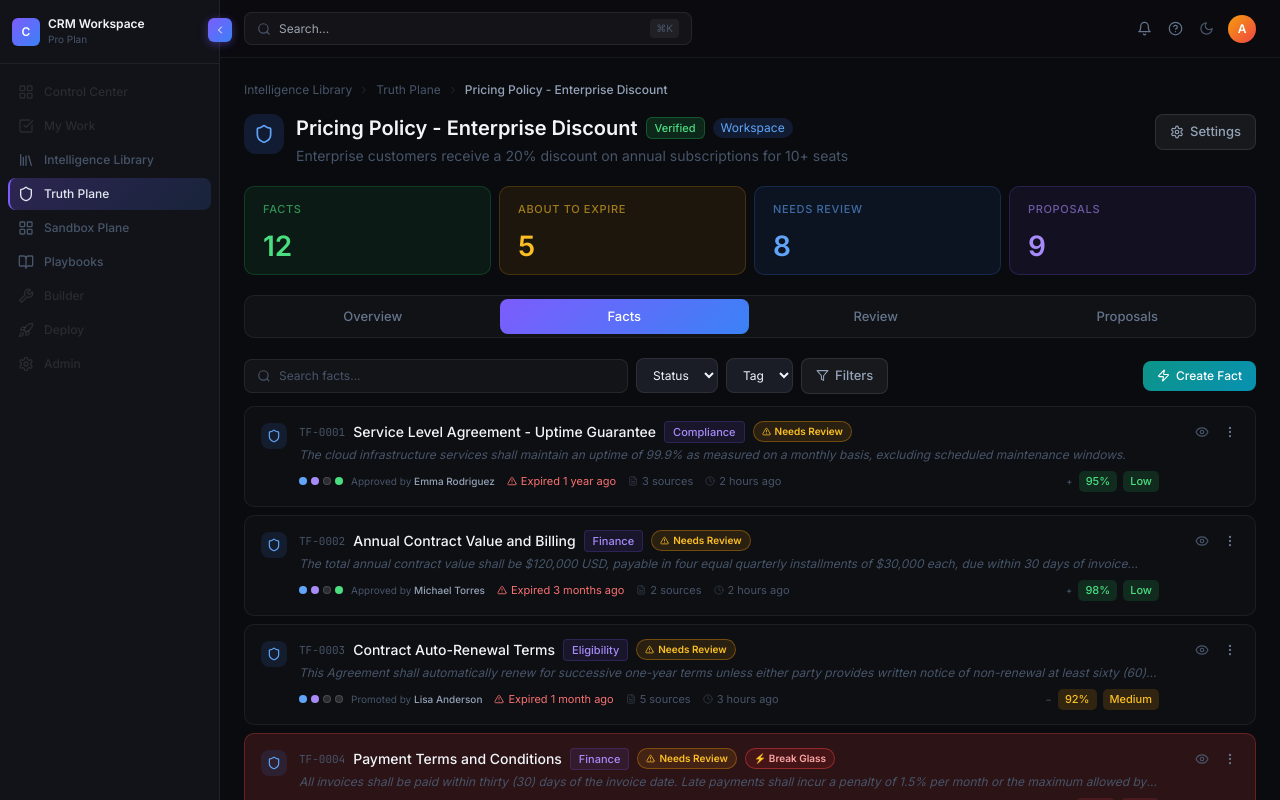
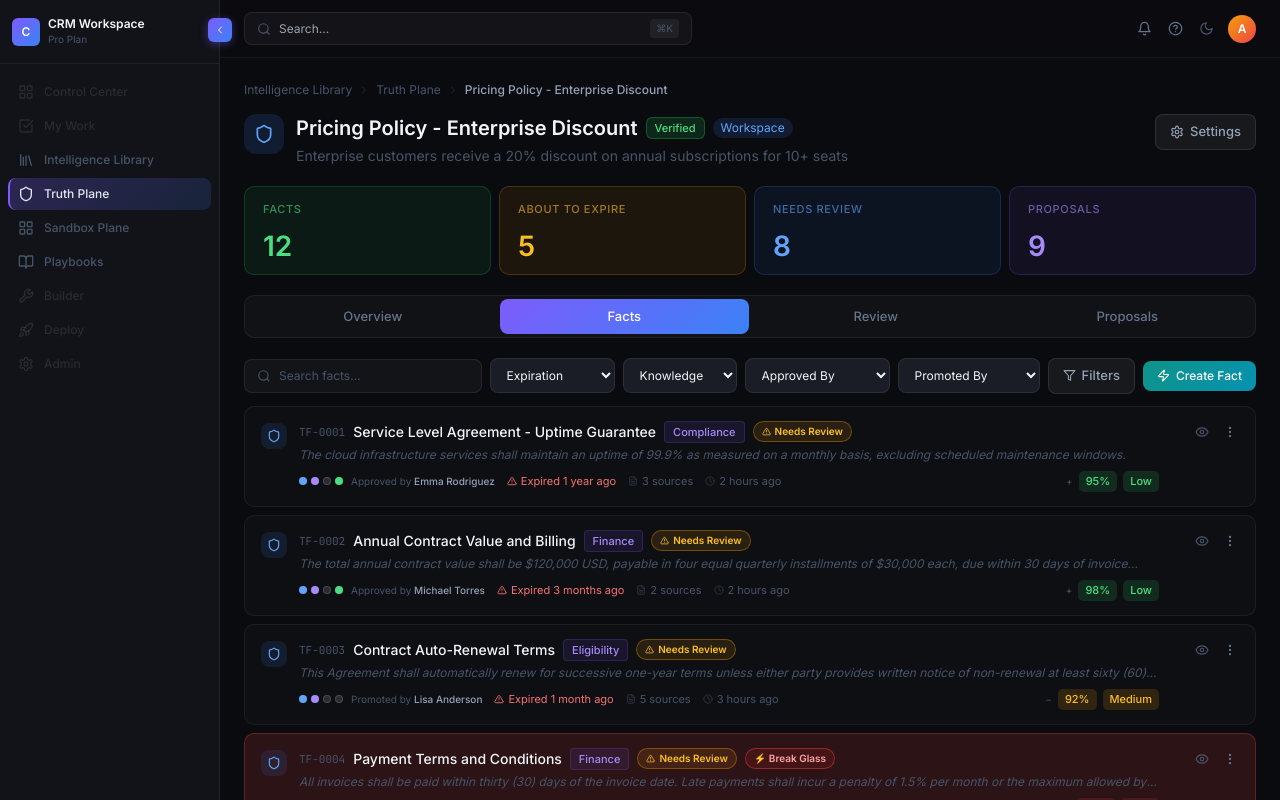
Before and after one commit to lexpaniagua-prod/governance-studio-V1, a React (Vite) app: page /governance-studio-V1/truth-plane/1 in a window 1280 px wide. Both pictures are taken after a click on the button "Facts". Built offline with nearby package versions, Linux system fonts and the light colour scheme.

Commit message:
Truth plane facts tab filters homologation

```diff
--- a/src/components/modules/truth-plane/TruthPlaneDetail.jsx
+++ b/src/components/modules/truth-plane/TruthPlaneDetail.jsx
@@ -335,8 +335,8 @@ function FactSlideOut({ fact, onClose, onExpand, onPropose, onBreakGlass, bgReco
         <div className="mt-4 space-y-3">
           {/* Summary bar */}
           <div className="flex items-center justify-between">
-            <p className="section-label">Source Claims</p>
-            <span className="text-[10px] text-text-muted">{evidence.length} claim{evidence.length !== 1 ? 's' : ''} · ranked by confidence</span>
+            <p className="section-label">Sources</p>
+            <span className="text-[10px] text-text-muted">{evidence.length} source{evidence.length !== 1 ? 's' : ''} · ranked by confidence</span>
           </div>
 
           {evidence.length === 0 ? (
@@ -1837,6 +1837,10 @@ export default function TruthPlaneDetail() {
   ]
   const [selectedFact, setSelectedFact]       = useState(null)
   const [showFilters, setShowFilters]         = useState(false)
+  const [factFilterExpiry,    setFactFilterExpiry]    = useState('All')
+  const [factFilterKB,        setFactFilterKB]        = useState('All')
+  const [factFilterApproved,  setFactFilterApproved]  = useState('All')
+  const [factFilterPromoted,  setFactFilterPromoted]  = useState('All')
   const [proposeFact, setProposeFact]         = useState(null)
   const [pendingApproval, setPendingApproval] = useState(null) // { item, onConfirm }
   const [breakGlassFact, setBreakGlassFact]  = useState(null)
@@ -2157,10 +2161,70 @@ export default function TruthPlaneDetail() {
 
           return (
             <div className="space-y-3">
-              <div className="flex items-center gap-2">
+              <div className="flex items-center gap-2 flex-wrap">
                 <SearchBar placeholder="Search facts..." value="" onChange={() => {}} />
-                <select className="input-base text-xs px-3 py-2" style={{ width: 'auto' }}><option>Status</option></select>
-                <select className="input-base text-xs px-3 py-2" style={{ width: 'auto' }}><option>Tag</option></select>
+
+                {/* Expiration */}
+                <select
+                  className="input-base text-xs px-3 py-2"
+                  style={{ width: 'auto' }}
+                  value={factFilterExpiry}
+                  onChange={e => setFactFilterExpiry(e.target.value)}>
+                  <option value="All">Expiration</option>
+                  <option value="Expired">Expired</option>
+                  <option value="Expiring Soon">Expiring Soon</option>
+                  <option value="Valid">Valid</option>
+                </select>
+
+                {/* Knowledge Base */}
+                <select
+                  className="input-base text-xs px-3 py-2"
+                  style={{ width: 'auto' }}
+                  value={factFilterKB}
+                  onChange={e => setFactFilterKB(e.target.value)}>
+                  <option value="All">Knowledge</option>
+                  <option value="Finance">Finance</option>
+                  <option value="Compliance">Compliance</option>
+                  <option value="Eligibility">Eligibility</option>
+                  <option value="Legal">Legal</option>
+                  <option value="Operations">Operations</option>
+                  <option value="Contracts">Contracts</option>
+                </select>
+
+                {/* Approved By */}
+                <select
+                  className="input-base text-xs px-3 py-2"
+                  style={{ width: 'auto' }}
+                  value={factFilterApproved}
+                  onChange={e => setFactFilterApproved(e.target.value)}>
+                  <option value="All">Approved By</option>
+                  <option>Sarah Chen</option>
+                  <option>Michael Torres</option>
+                  <option>Emma Wilson</option>
+                  <option>James Rodriguez</option>
+                  <option>Lisa Anderson</option>
+                  <option>David Kim</option>
+                  <option>James Park</option>
+                  <option>Emma Rodriguez</option>
+                </select>
+
+                {/* Promoted By */}
+                <select
+                  className="input-base text-xs px-3 py-2"
+                  style={{ width: 'auto' }}
+                  value={factFilterPromoted}
+                  onChange={e => setFactFilterPromoted(e.target.value)}>
+                  <option value="All">Promoted By</option>
+                  <option>James Park</option>
+                  <option>Alex Kim</option>
+                  <option>Lisa Anderson</option>
+                  <option>Sarah Chen</option>
+                  <option>Emma Rodriguez</option>
+                  <option>David Kim</option>
+                  <option>Michael Torres</option>
+                  <option>Alex Rivera</option>
+                </select>
+
                 <button className="btn-secondary gap-1.5" onClick={() => setShowFilters(true)}>
                   <Filter size={13} /> Filters
                 </button>
@@ -3471,17 +3535,40 @@ export default function TruthPlaneDetail() {
 
       {showFilters && (
         <AllFiltersPanel onClose={() => setShowFilters(false)}>
-          <FilterSection label="Status">
-            {['All','Active','Archived','Draft','Under Review'].map(o => <button key={o} className="filter-pill">{o}</button>)}
+          <FilterSection label="Lifecycle / Expiration">
+            {['Expired', 'Expiring Soon (30 days)', 'Valid'].map(o => (
+              <button key={o} className="filter-pill">{o}</button>
+            ))}
           </FilterSection>
-          <FilterSection label="Scope">
-            {['Global','Regional','Departmental','Project-specific'].map(o => <button key={o} className="filter-pill">{o}</button>)}
+          <FilterSection label="Knowledge Base">
+            {['Finance', 'Compliance', 'Eligibility', 'Legal', 'Operations', 'Contracts'].map(o => (
+              <button key={o} className="filter-pill">{o}</button>
+            ))}
           </FilterSection>
-          <FilterSection label="Category">
-            {['Policy','Procedure','Requirement','Guideline','Standard'].map(o => <button key={o} className="filter-pill">{o}</button>)}
+          <FilterSection label="Fact Status">
+            {['Verified', 'Needs Review', 'Conflict', 'Break Glass', 'In Proposal'].map(o => (
+              <button key={o} className="filter-pill">{o}</button>
+            ))}
           </FilterSection>
           <FilterSection label="Risk Level">
-            {['Low','Medium','High','Critical'].map(o => <button key={o} className="filter-pill">{o}</button>)}
+            {['Low', 'Medium', 'High'].map(o => (
+              <button key={o} className="filter-pill">{o}</button>
+            ))}
+          </FilterSection>
+          <FilterSection label="Approved By">
+            {['Sarah Chen', 'Michael Torres', 'Emma Wilson', 'James Rodriguez', 'Lisa Anderson', 'David Kim', 'James Park', 'Emma Rodriguez'].map(o => (
+              <button key={o} className="filter-pill">{o}</button>
+            ))}
+          </FilterSection>
+          <FilterSection label="Promoted By">
+            {['James Park', 'Alex Kim', 'Lisa Anderson', 'Sarah Chen', 'Emma Rodriguez', 'David Kim', 'Michael Torres', 'Alex Rivera'].map(o => (
+              <button key={o} className="filter-pill">{o}</button>
+            ))}
+          </FilterSection>
+          <FilterSection label="Polarity">
+            {['Positive', 'Negative', 'Neutral'].map(o => (
+              <button key={o} className="filter-pill">{o}</button>
+            ))}
           </FilterSection>
         </AllFiltersPanel>
       )}
```
Also changed, not shown: 3 other files (tests, documents, lock files or other folders).
